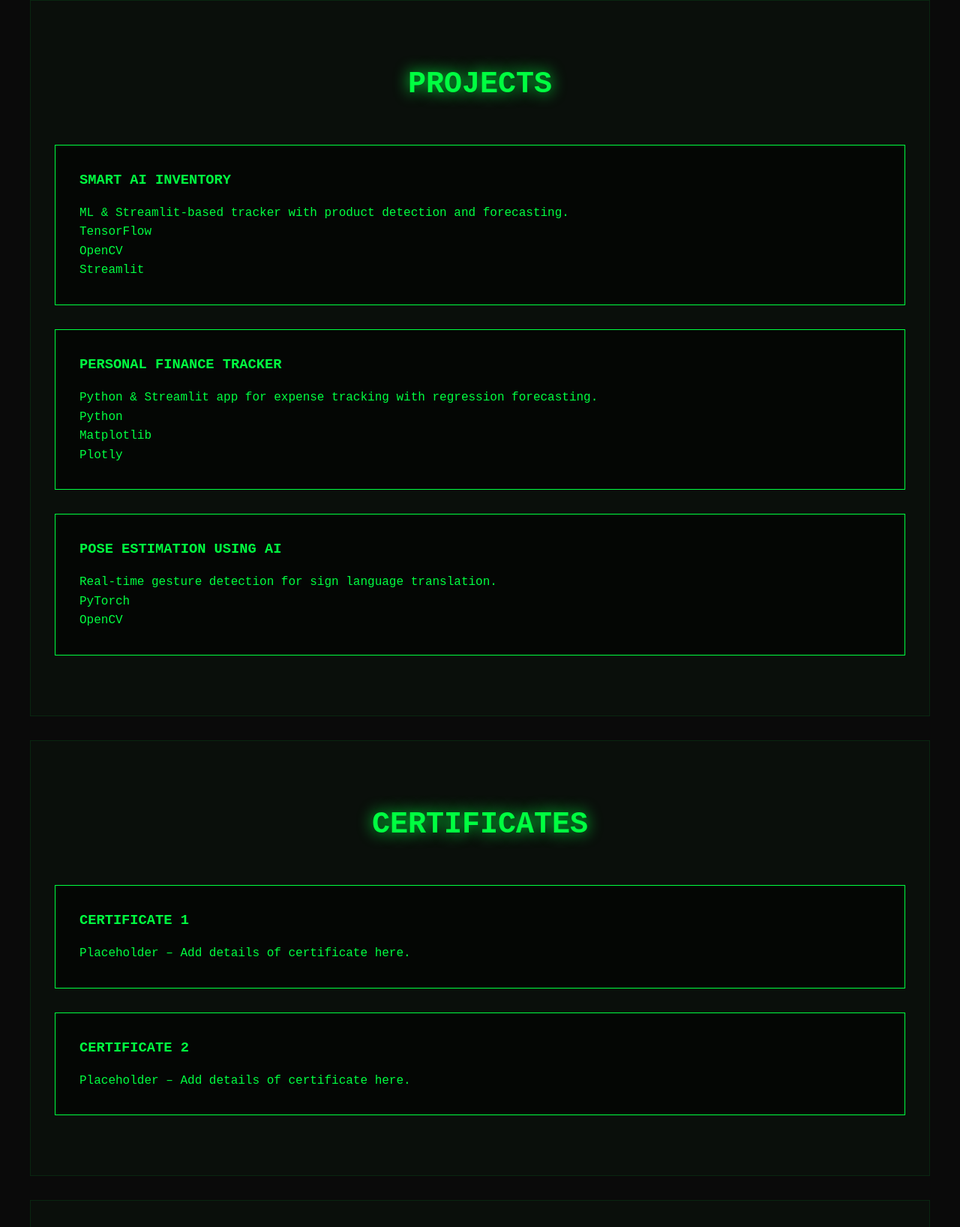
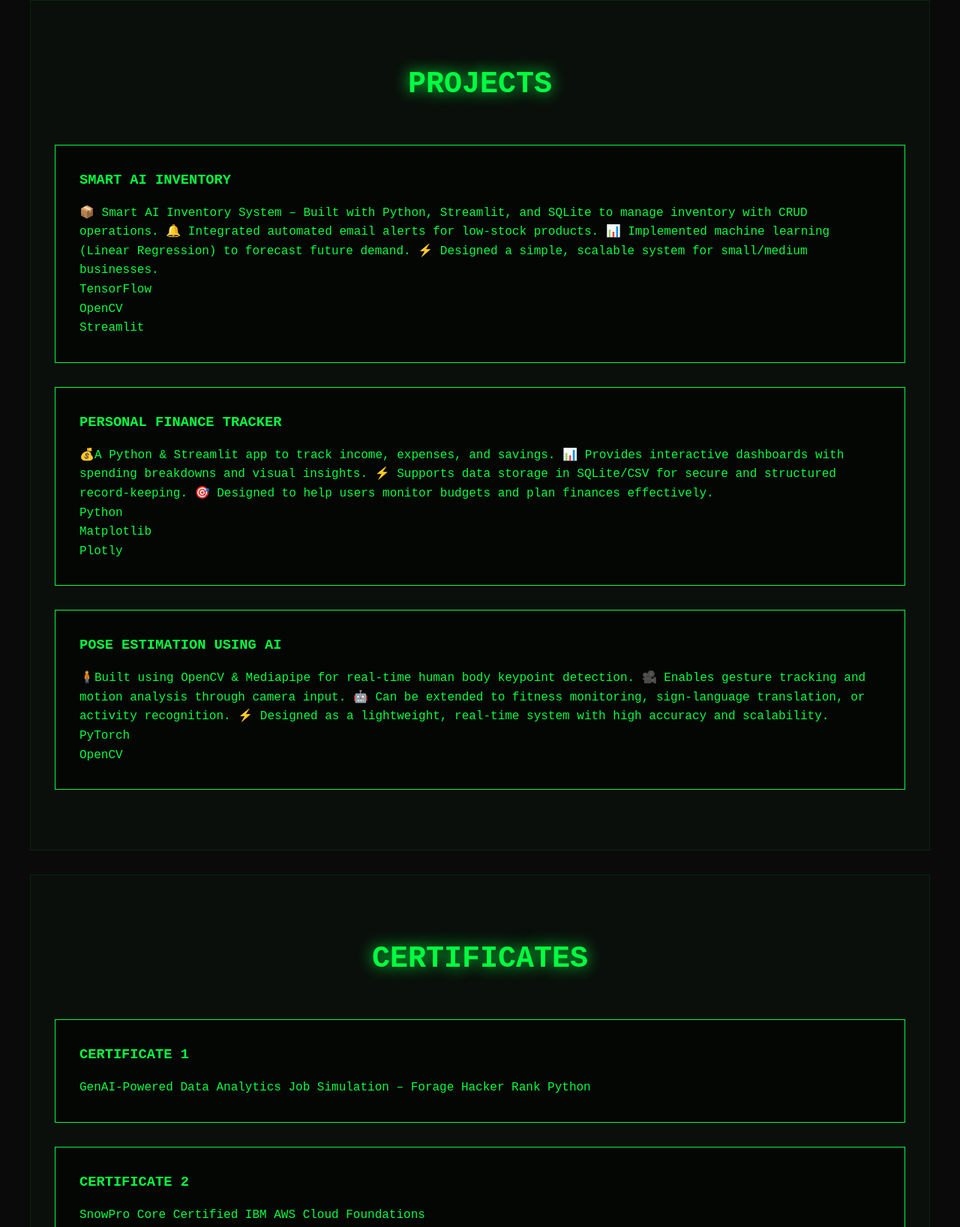
Before and after one commit to LalitShekhar08/PORTFOLIO, a plain HTML site: page index.html in a window 1280 px wide. Shown: the part 3232-4868 px from the top of the page at 75% size. Drawn offline with Linux system fonts and the light colour scheme.

Commit message:
Update index.html

```diff
--- a/index.html
+++ b/index.html
@@ -129,17 +129,26 @@
             <div class="projects-grid">
                 <div class="project-card">
                     <h3>Smart AI Inventory</h3>
-                    <p>ML & Streamlit-based tracker with product detection and forecasting.</p>
+                    <p>📦 Smart AI Inventory System – Built with Python, Streamlit, and SQLite to manage inventory with CRUD operations.
+                       🔔 Integrated automated email alerts for low-stock products.
+                       📊 Implemented machine learning (Linear Regression) to forecast future demand.
+                       ⚡ Designed a simple, scalable system for small/medium businesses.</p>
                     <p class="tech-tag">TensorFlow</p> <p class="tech-tag">OpenCV</p> <p class="tech-tag">Streamlit</p>
                 </div>
                 <div class="project-card">
                     <h3>Personal Finance Tracker</h3>
-                    <p>Python & Streamlit app for expense tracking with regression forecasting.</p>
+                    <p>💰A Python & Streamlit app to track income, expenses, and savings.
+                       📊 Provides interactive dashboards with spending breakdowns and visual insights.
+                       ⚡ Supports data storage in SQLite/CSV for secure and structured record-keeping.
+                       🎯 Designed to help users monitor budgets and plan finances effectively.</p>
                     <p class="tech-tag">Python</p> <p class="tech-tag">Matplotlib</p> <p class="tech-tag">Plotly</p>
                 </div>
                 <div class="project-card">
                     <h3>Pose Estimation using AI</h3>
-                    <p>Real-time gesture detection for sign language translation.</p>
+                    <p>🧍Built using OpenCV & Mediapipe for real-time human body keypoint detection.
+                       🎥 Enables gesture tracking and motion analysis through camera input.
+                       🤖 Can be extended to fitness monitoring, sign-language translation, or activity recognition.
+                       ⚡ Designed as a lightweight, real-time system with high accuracy and scalability.</p>
                     <p class="tech-tag">PyTorch</p> <p class="tech-tag">OpenCV</p>
                 </div>
             </div>
@@ -151,11 +160,13 @@
             <div class="projects-grid">
                 <div class="certificate-card">
                     <h3>Certificate 1</h3>
-                    <p>Placeholder – Add details of certificate here.</p>
+                    <p>GenAI-Powered Data Analytics Job Simulation – Forage
+                       Hacker Rank Python </p>
                 </div>
                 <div class="certificate-card">
                     <h3>Certificate 2</h3>
-                    <p>Placeholder – Add details of certificate here.</p>
+                    <p> SnowPro Core Certified
+                        IBM AWS Cloud Foundations </p>
                 </div>
             </div>
         </section>
```
